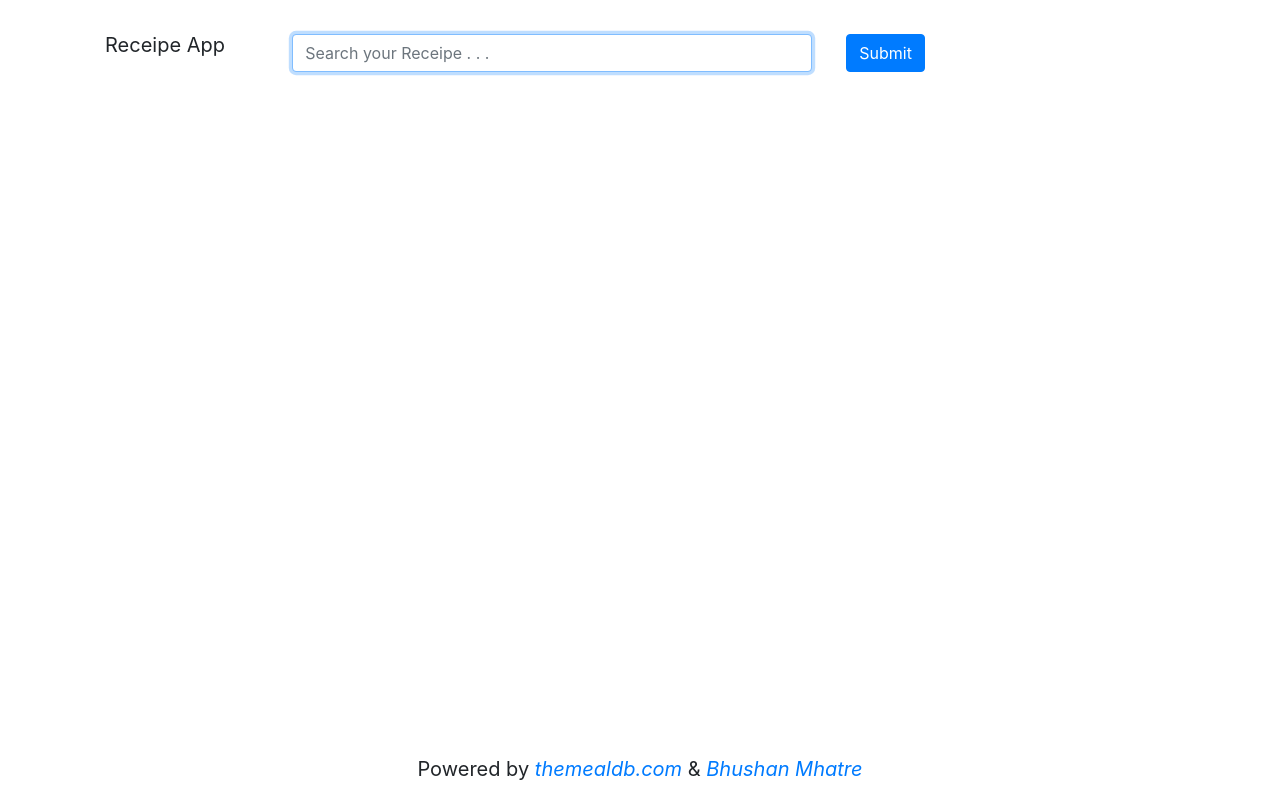
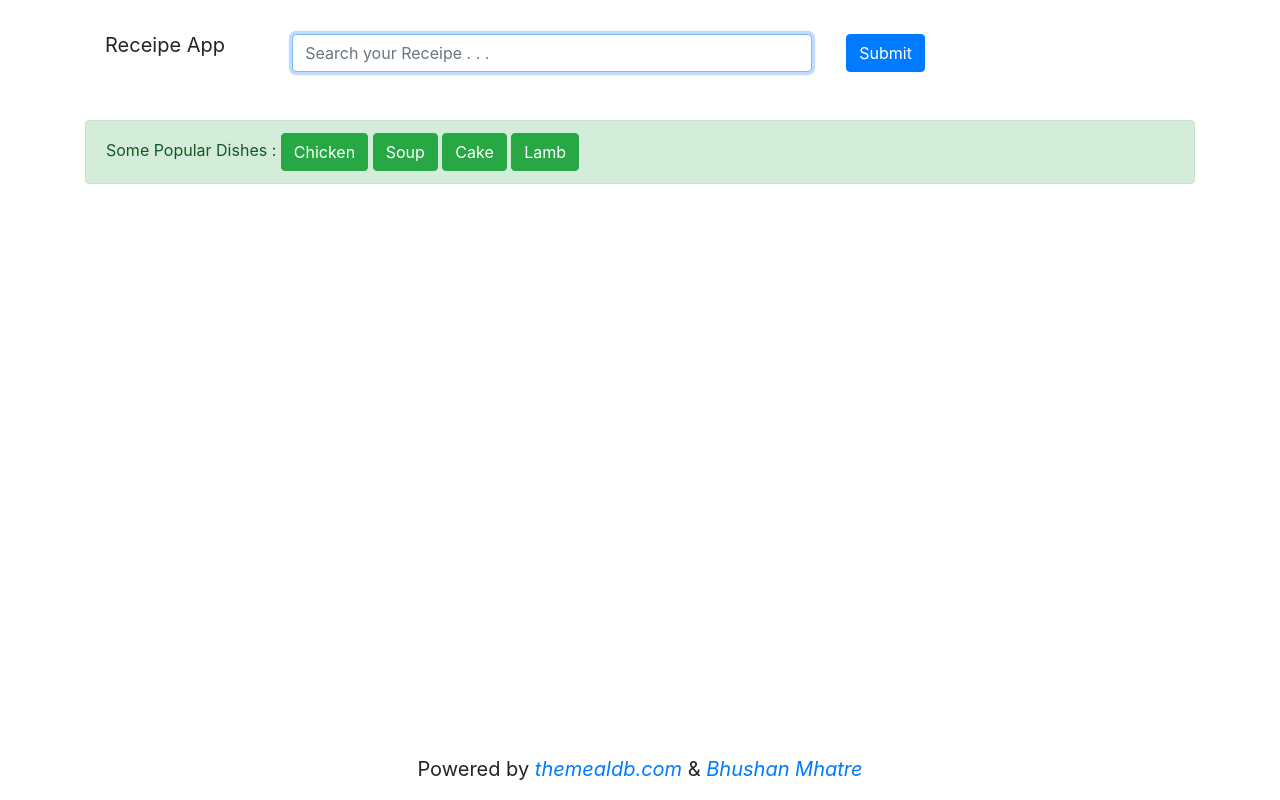
Before and after one commit to thebhushanmhatre/food-recipe-app, a React (Create React App) app: page / in a window 1280 px wide. Built offline with nearby package versions, Linux system fonts and the light colour scheme.

Commit message:
Handling No Dishes Found

```diff
--- a/src/App.js
+++ b/src/App.js
@@ -4,7 +4,7 @@ import { Container } from 'reactstrap';
 import Footer from './components/Footer'
 import InputForm from './components/InputForm'
 import DisplayItems from './components/DisplayItems'
-
+import PopularItems from './components/PopularItems'
 
 export default function App() {
   const [data, setData] = useState({meals: []})
@@ -12,9 +12,25 @@ export default function App() {
   const getDish = async() => {
     let receipename = document.getElementById('receipename').value
     let url = "https://www.themealdb.com/api/json/v1/1/search.php?s="+receipename
+    console.log("Inside getDish", receipename)
+    console.log("Inside getDish", url)
     let response = await fetch(url)
     let mealData = await response.json()
     console.log('data', mealData)
+    if (mealData.meals != null){
+      setData(mealData)
+    }
+    else if (mealData.meals==null) {
+      let msg = 'No Dishes found with name: "'+receipename+'"'
+      setData({meals: [], message: msg})
+    }
+  }
+
+  const getPopularDish = async(receipename) => {
+    console.log("Inside getPopularDish", receipename)
+    let url = "https://www.themealdb.com/api/json/v1/1/search.php?s="+receipename
+    let response = await fetch(url)
+    let mealData = await response.json()
     setData(mealData)
   }
 
@@ -22,6 +38,9 @@ export default function App() {
     <Container>
       <InputForm getDish={getDish} />
       <DisplayItems items={data} />
+      {(data.meals==null || !data.meals.length>0) &&
+        <PopularItems getPopularDish={getPopularDish} />
+      }
       <Footer />
     </Container>
   )
--- a/src/components/DisplayItems.js
+++ b/src/components/DisplayItems.js
@@ -1,14 +1,14 @@
 import React from 'react'
 
 export default function DisplayItems(props){
-  const itemList = props.items.meals.map(item => {
-    return (<li>{item.strMeal}</li>)
+  var itemList = props.items.meals.map(item => {
+    return (<li key={item.idMeal}>{item.strMeal}</li>)
   })
+
   return (
     <div>
-      <ul>
-        {itemList}
-      </ul>
+      <ul>{itemList}</ul>
+      <p style={{fontSize:20}}>{props.items.message}</p>
     </div>
   )
 }
--- /dev/null
+++ b/src/components/PopularItems.js
@@ -0,0 +1,13 @@
+import React from 'react'
+import {Button, Alert} from 'reactstrap'
+
+export default function PopularItems(props){
+  let popular_items = ['Chicken', 'Soup', 'Cake', 'Lamb'].map(item=>{
+    return <> <Button type="submit" color="success"
+      onClick={i => props.getPopularDish(item)}> {item} </Button>{' '}</>
+  })
+
+  return(
+    <Alert color="success">Some Popular Dishes : {popular_items}</Alert>
+  )
+}
```
